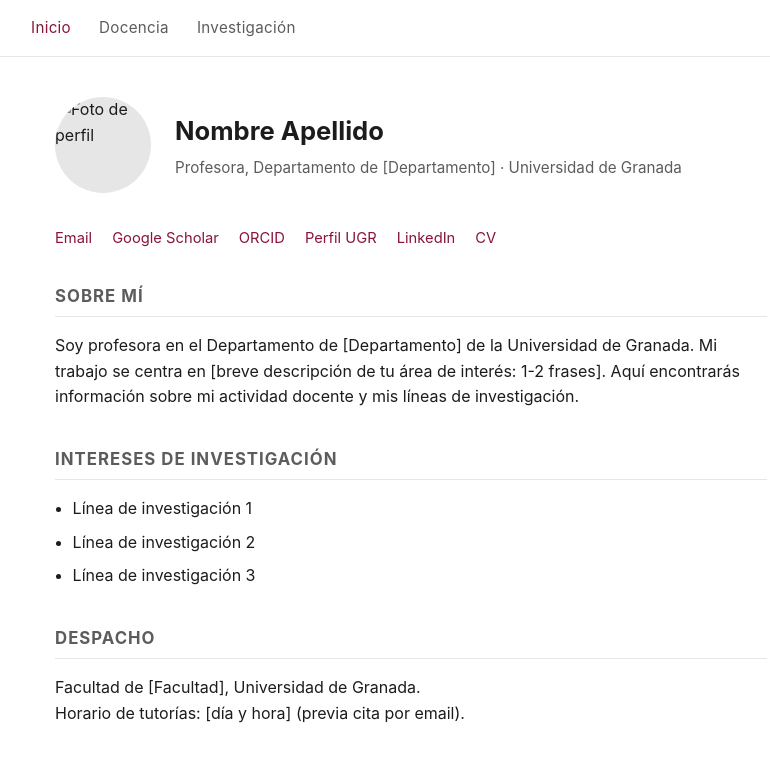
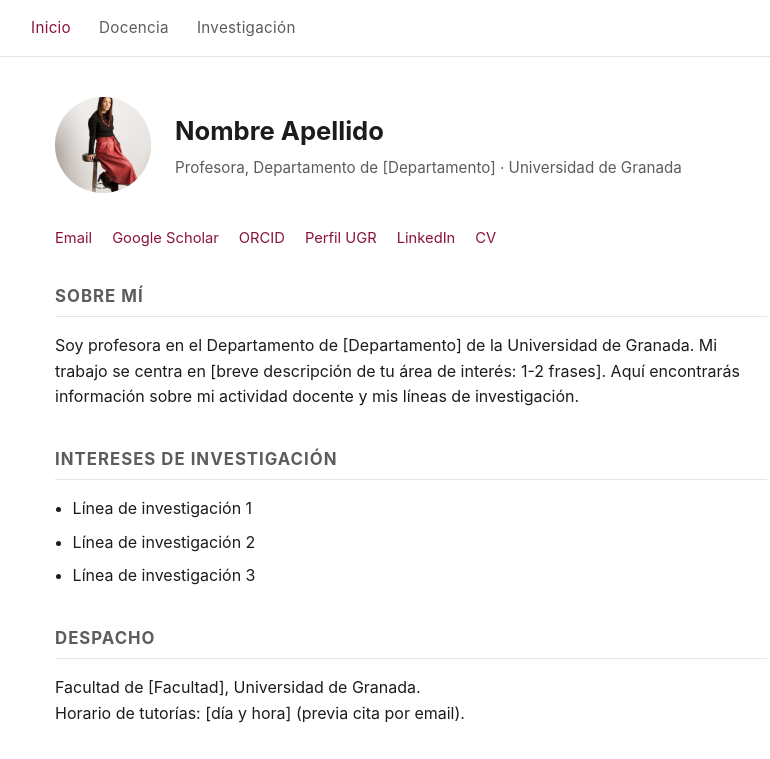
Before and after one commit to cbgarciaugr/cbgarciaugr.github.io, a plain HTML site: page index.html in a window 1280 px wide. Shown: the top 759 px of the page, without its empty margins (229-999 px from the left). Drawn offline with Linux system fonts and the light colour scheme.

Commit message:
Añadir foto de perfil

```diff
--- a/index.html
+++ b/index.html
@@ -19,7 +19,7 @@
 <div class="container">
 
   <header class="profile">
-    <img class="avatar" src="assets/foto.jpg" alt="Foto de perfil">
+    <img class="avatar" src="assets/foto.jpeg" alt="Foto de perfil">
     <div>
       <h1>Nombre Apellido</h1>
       <p class="role">Profesora, Departamento de [Departamento] · Universidad de Granada</p>
```
Also changed, not shown: assets/foto.jpeg (added).
